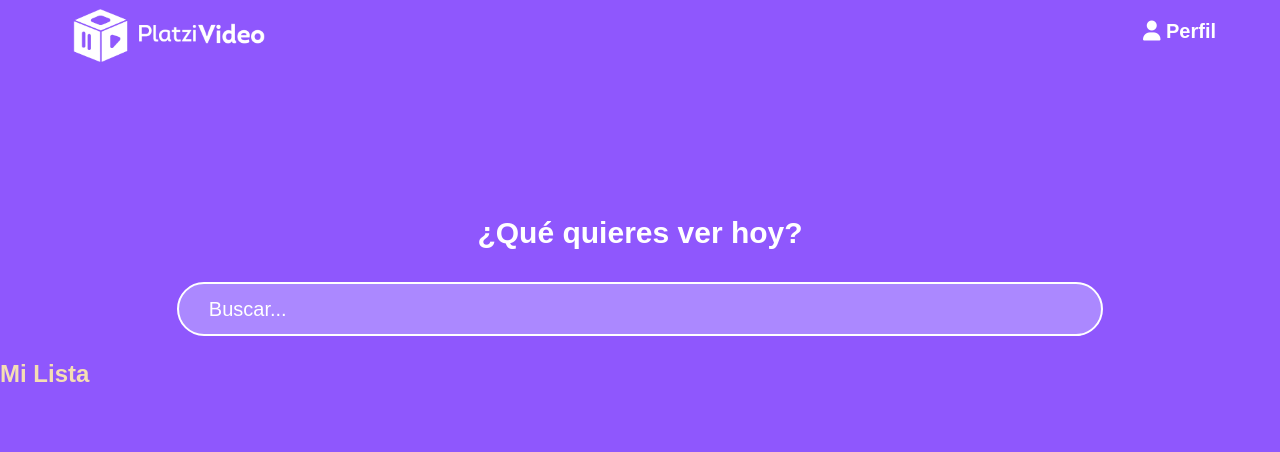
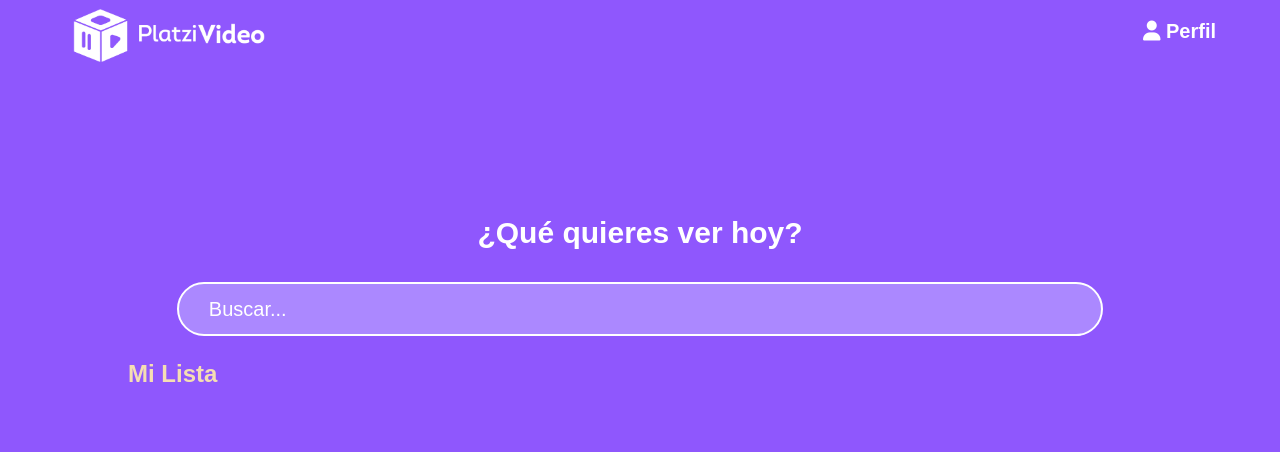
Before and after one commit to arielscc/Platzi-video, a plain HTML site: page index.html in a window 1280 px wide. Shown: the top 452 px of the page. Drawn offline with Linux system fonts and the light colour scheme; files whose address does not match are found by name; a web font is replaced by a local one.

Commit message:
Fixing bux

```diff
--- a/style.css
+++ b/style.css
@@ -110,6 +110,7 @@ body {
 .categories__title {
   color: wheat;
   font-size: 1.5rem;
+  margin: 1rem 10%;
 }
 
 .carousel {
```
Also changed, not shown: index.html (+1 -0 lines).
